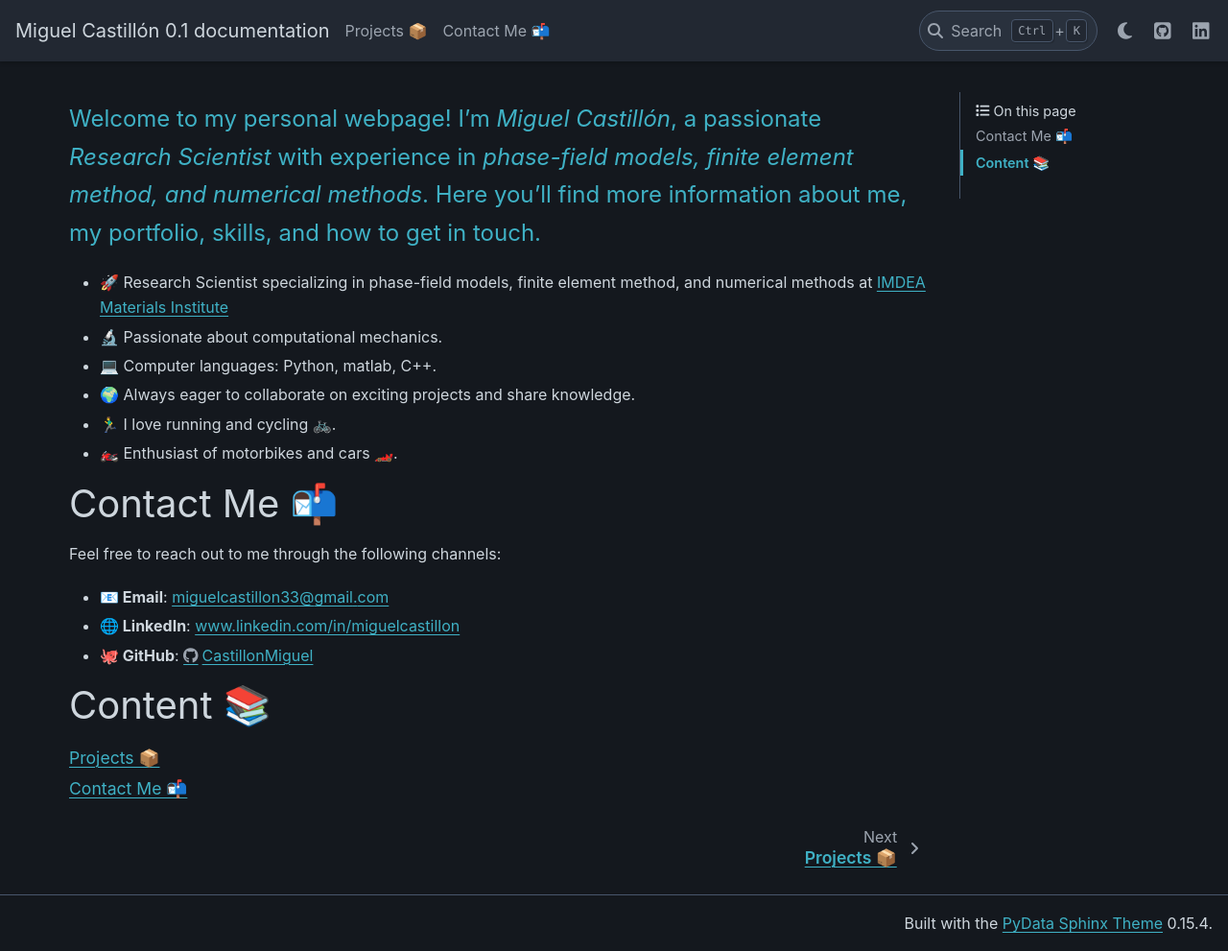
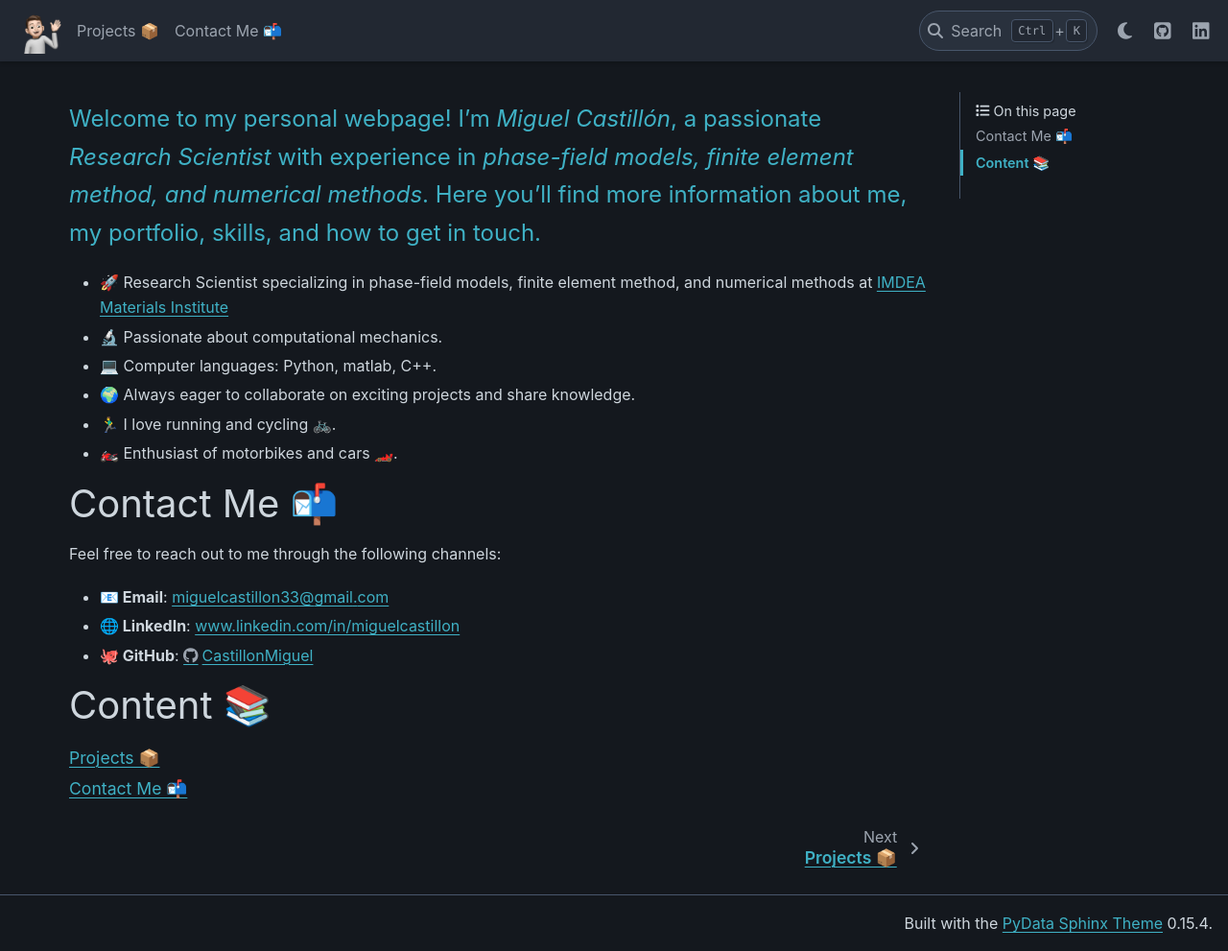
Before and after one commit to CastillonMiguel/CastillonMiguel.github.io, a Sphinx documentation site: the page built from docs/source/index.rst, in a window 1280 px wide and 991 px high. Shown: the whole window at 96% size. Built offline with Sphinx 7.4.7 and the PyData theme 0.15.4, drawn with Linux system fonts in a browser that asks for light colours.

Commit message:
update static image

```diff
--- a/docs/source/conf.py
+++ b/docs/source/conf.py
@@ -86,7 +86,7 @@ html_sidebars = {
 # relative to this directory. They are copied after the builtin static files,
 # so a file named "default.css" will overwrite the builtin "default.css".
 html_static_path = ['_static']
-html_logo = '_static/image.png'
+html_logo = '_static/Image.png'
 
 
 # Disable the "Show Source" link
```
